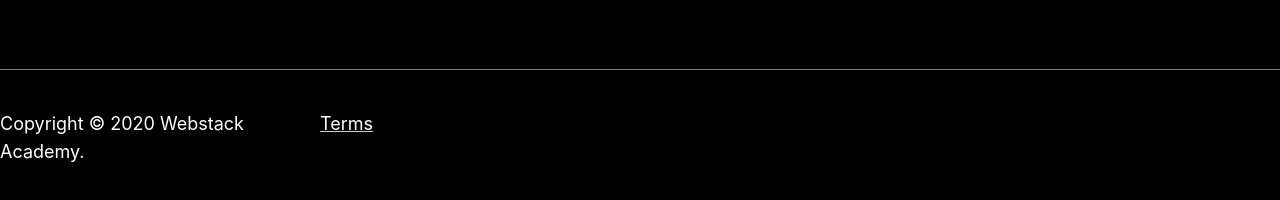
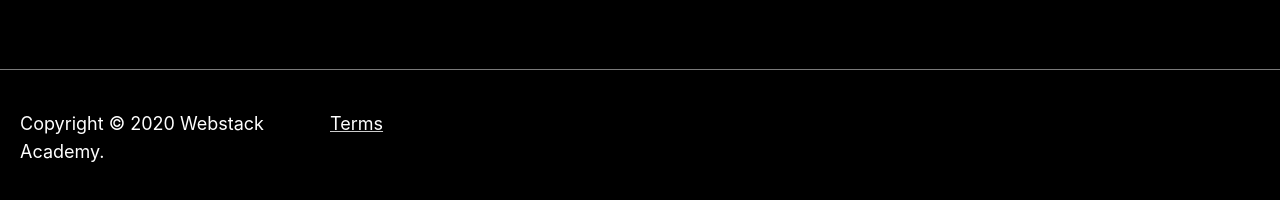
Before and after one commit to webstack-academy/landing, a React (Vite) app: page / in a window 1280 px wide. Shown: the part 5962-6162 px from the top of the page. Built offline with nearby package versions, Linux system fonts and the light colour scheme.

Commit message:
Update footer.component.tsx

```diff
--- a/src/components/organisms/footer.component.tsx
+++ b/src/components/organisms/footer.component.tsx
@@ -6,7 +6,7 @@ export const FooterComponent = () => {
   return (
     <div
       className="grid grid-cols-1 md:grid-cols-1 lg:grid-cols-12 xl:grid-cols-12 2xl:grid-cols-12 footer-anchor footer-container"
-      style={{ paddingTop: 40, paddingBottom: 40 }}
+      style={{ paddingTop: 40, paddingBottom: 40, paddingLeft: 20, paddingRight: 20  }}
     >
       <div className="col-span-3">
         <p className="text-lg">{translate('TEXT.COPYRIGHT')}</p>
```
